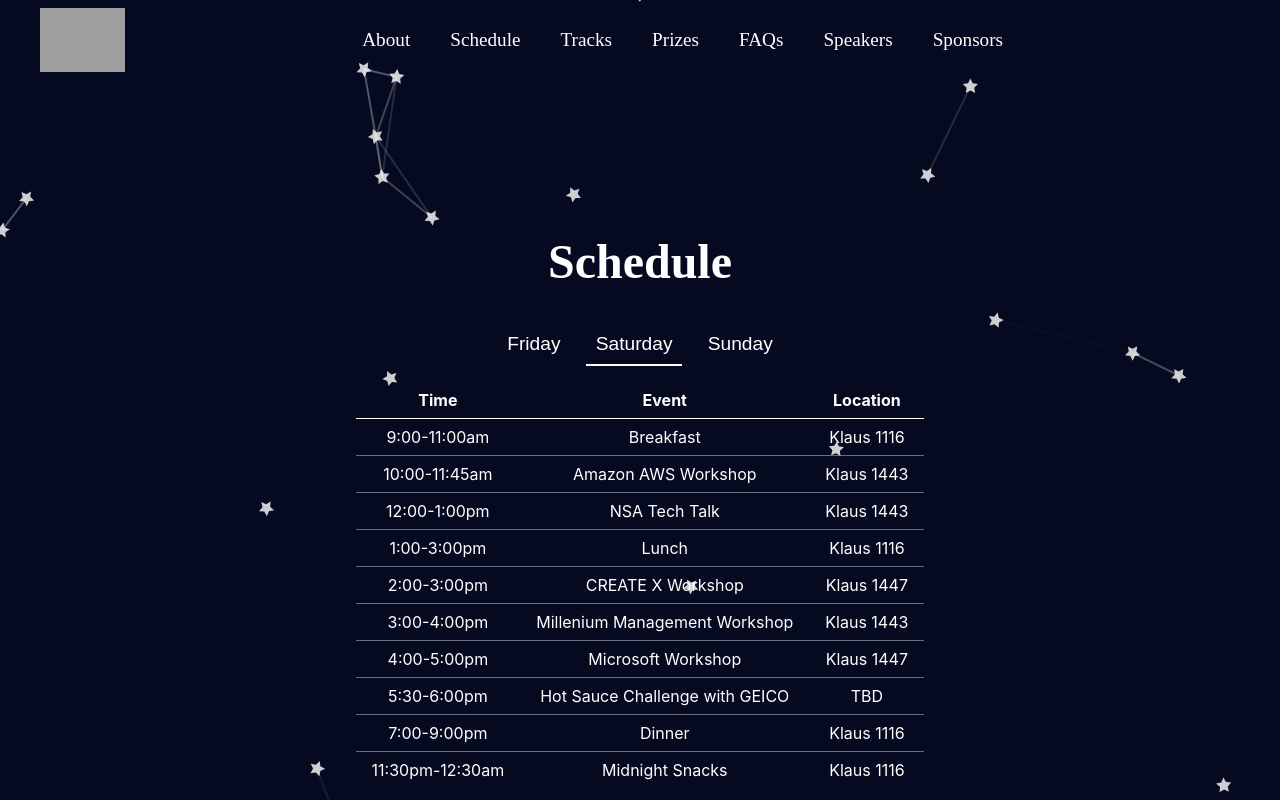
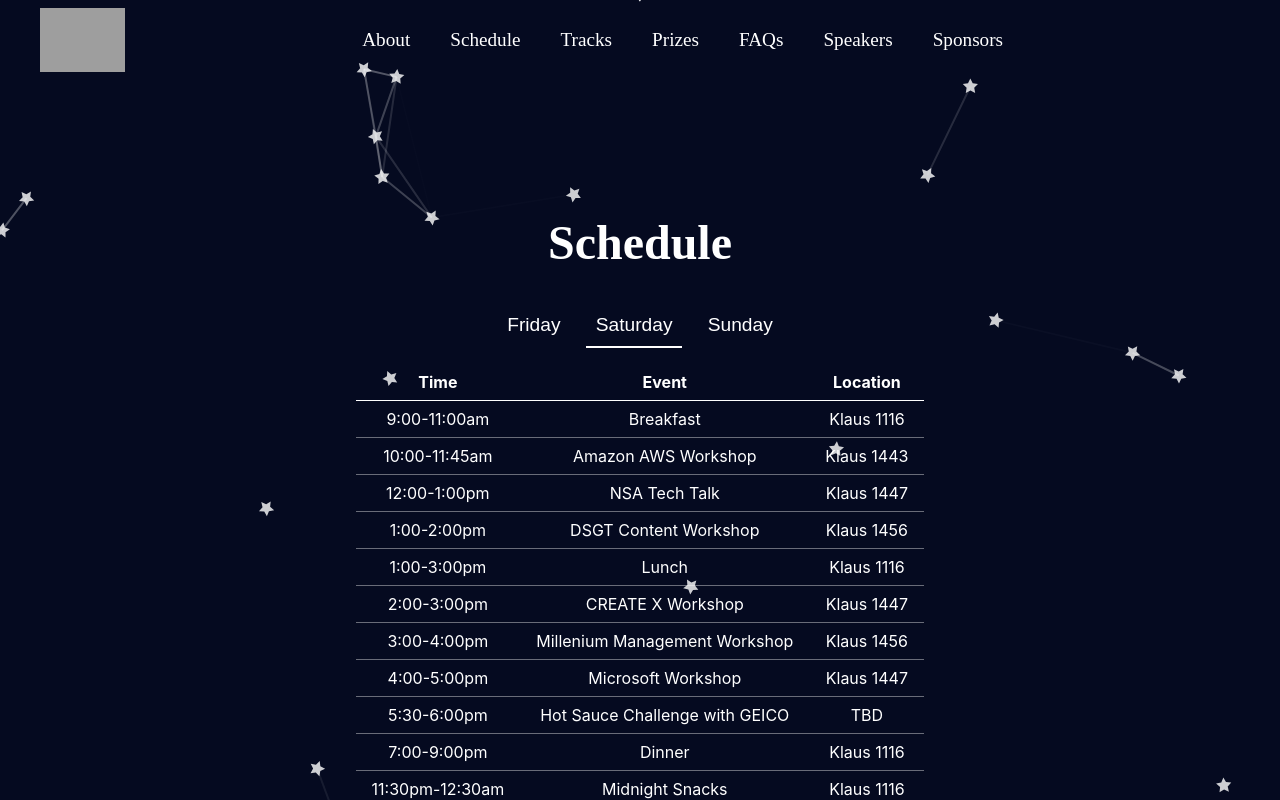
Before and after one commit to DataScience-GT/hacklytics-website-2023, a React (Create React App) app in the folder client/: page / in a window 1280 px wide. Both pictures are taken after a click on the button "Saturday". Shown: the part 3274-4074 px from the top of the page. Built offline with nearby package versions, Linux system fonts and the light colour scheme; grey boxes are pictures that could not be loaded; a web font is replaced by a local one.

Commit message:
Update index.js

```diff
--- a/client/src/Components/EventScheduleSection/index.js
+++ b/client/src/Components/EventScheduleSection/index.js
@@ -96,7 +96,12 @@ const EventScheduleSection = (params) => {
                 <tr>
                   <td>12:00-1:00pm</td>
                   <td>NSA Tech Talk</td>
-                  <td>Klaus 1443</td>
+                  <td>Klaus 1447</td>
+                </tr>
+                <tr>
+                  <td>1:00-2:00pm</td>
+                  <td>DSGT Content Workshop</td>
+                  <td>Klaus 1456</td>
                 </tr>
                 <tr>
                   <td>1:00-3:00pm</td>
@@ -111,7 +116,7 @@ const EventScheduleSection = (params) => {
                 <tr>
                   <td>3:00-4:00pm</td>
                   <td>Millenium Management Workshop</td>
-                  <td>Klaus 1443</td>
+                  <td>Klaus 1456</td>
                 </tr>
                 <tr>
                   <td>4:00-5:00pm</td>
```
